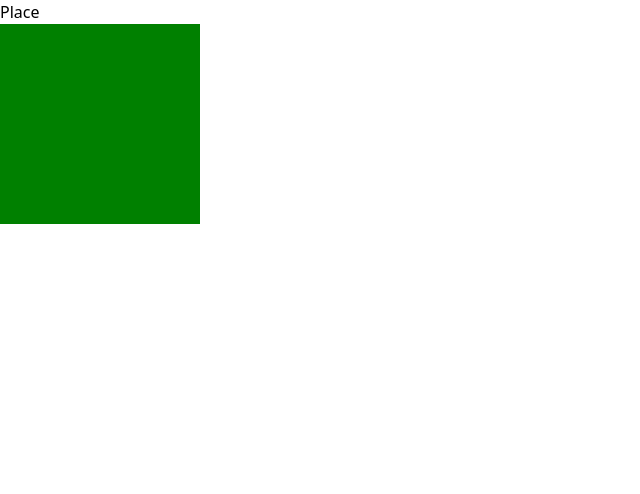
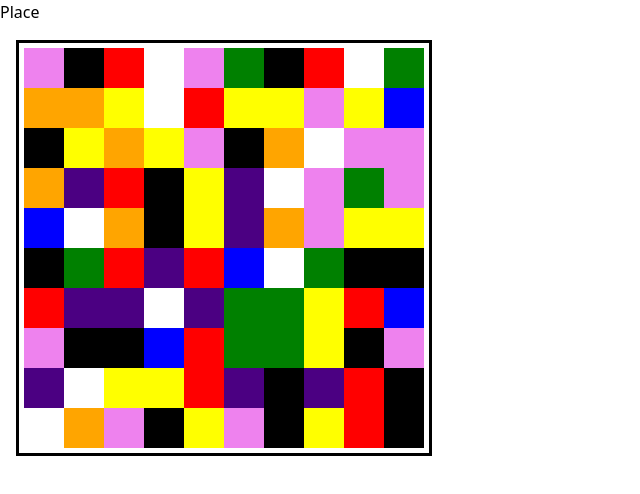
Before and after one commit to Convine-Studios/convineplace, a SvelteKit app in the folder convineplace-frontend/: page / in a window 1280 px wide. Shown: the top 494 px of the page, without its empty margins (0-640 px from the left). Built offline with nearby package versions, Linux system fonts and the light colour scheme.

Commit message:
make work

```diff
--- a/convineplace-frontend/src/lib/pixel.svelte
+++ b/convineplace-frontend/src/lib/pixel.svelte
@@ -6,7 +6,7 @@
 
 <style>
   .pixel {
-    width: 20px;
-    height: 20px;
+    width: 40px;
+    height: 40px;
   }
 </style>
--- a/convineplace-frontend/src/routes/+layout.svelte
+++ b/convineplace-frontend/src/routes/+layout.svelte
@@ -2,4 +2,6 @@
   import "../app.css";
 </script>
 
-<slot><!-- optional fallback --></slot>
+<div class="grid h-screen place-items-center">
+  <slot><!-- optional fallback --></slot>
+</div>
--- a/convineplace-frontend/src/routes/+page.svelte
+++ b/convineplace-frontend/src/routes/+page.svelte
@@ -2,13 +2,29 @@
   import Pixel from "$lib/pixel.svelte";
   let canvas = [];
 
+  let colors = [
+    "red",
+    "orange",
+    "yellow",
+    "green",
+    "blue",
+    "indigo",
+    "violet",
+    "black",
+    "white",
+  ];
+
   function populateCanvas() {
     for (let i = 0; i < 100; i++) {
-      canvas.push("green");
+      canvas.push(getRandomColor());
     }
     console.log(canvas);
   }
   populateCanvas();
+
+  function getRandomColor() {
+    return colors[Math.floor(Math.random() * colors.length)];
+  }
 </script>
 
 Place
@@ -23,6 +39,9 @@ Place
     display: grid;
     grid-template-columns: repeat(10, 1fr);
     grid-template-rows: repeat(10, 1fr);
-    width: 200px;
+    width: fit-content;
+    border: solid 3px black;
+    padding: 5px;
+    margin: 1rem;
   }
 </style>
```
